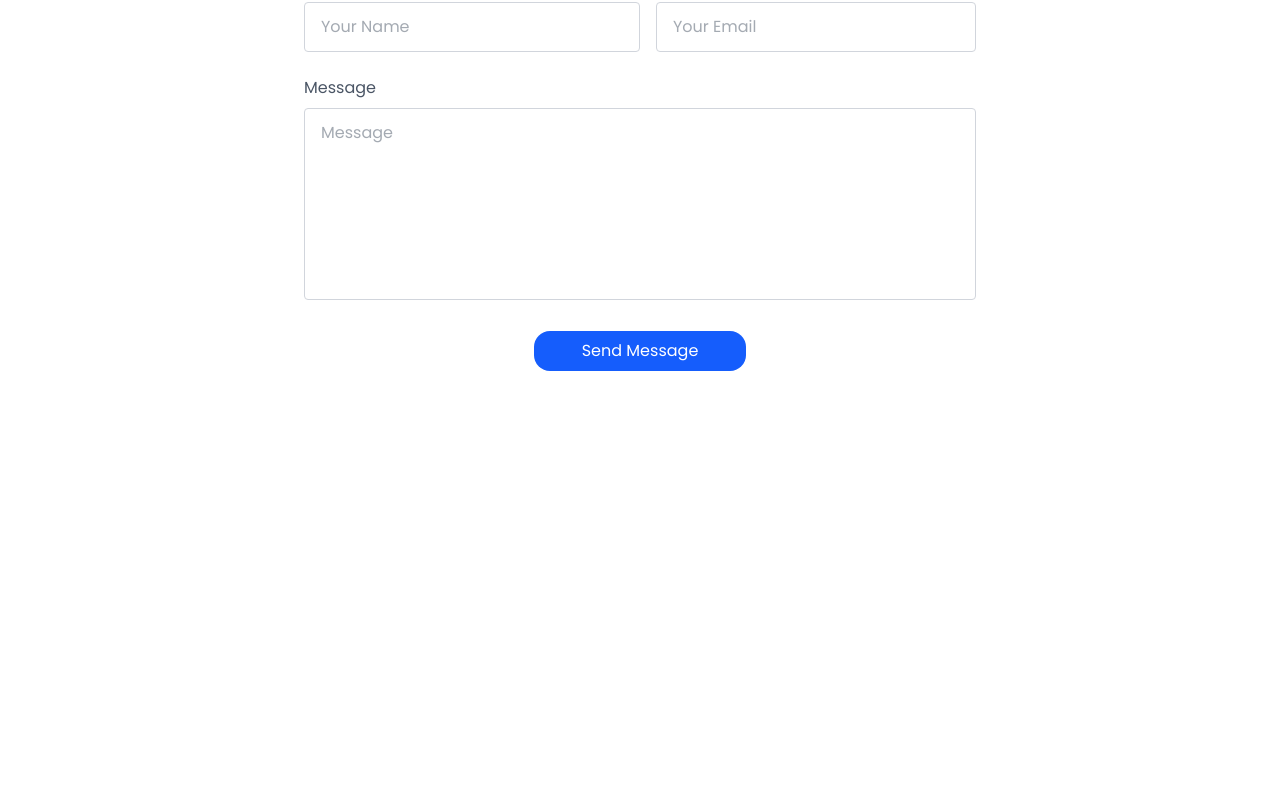
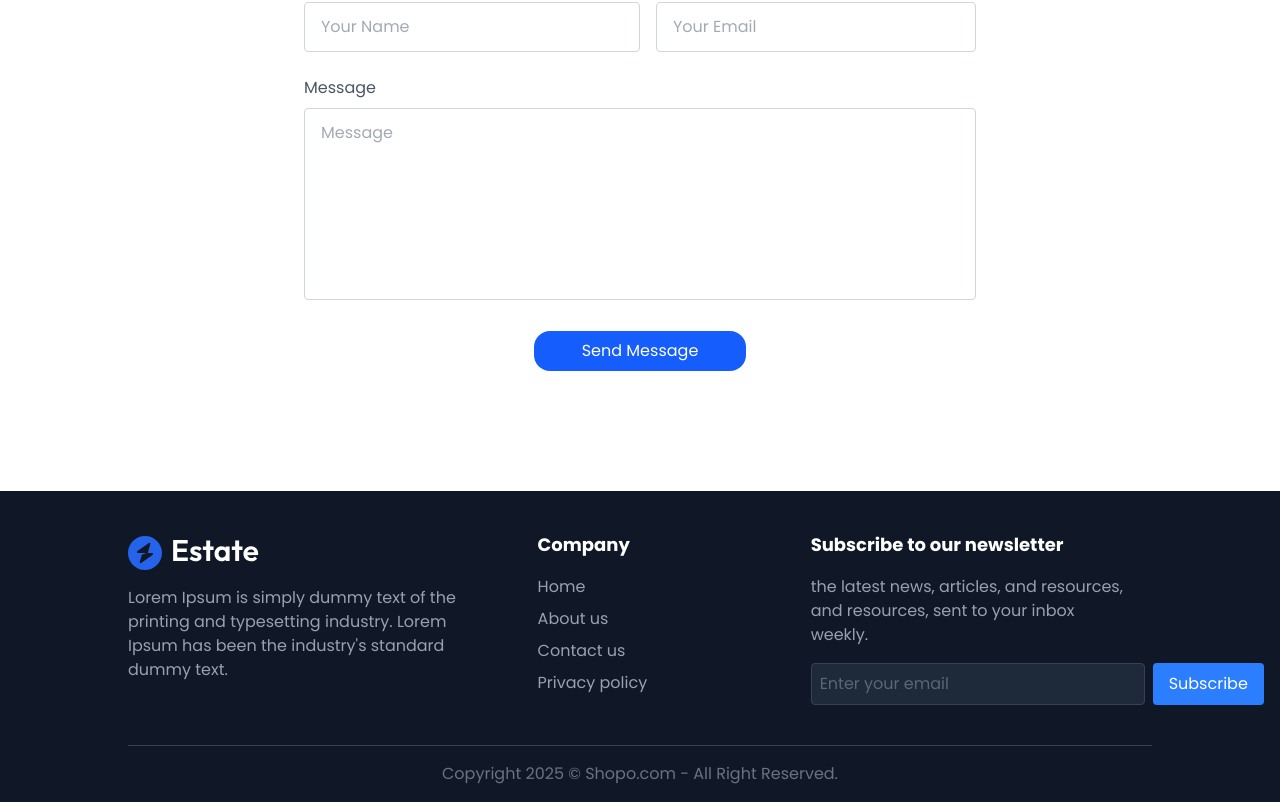
Before and after one commit to la3t0Masoud/Real-state, a React (Vite) app in the folder real-state/: page / in a window 1280 px wide. Shown: the part 3856-4658 px from the top of the page. Before the commit the page ends 4347 px from the top, so only its background shows below. Built offline with nearby package versions, Linux system fonts and the light colour scheme.

Commit message:
Footer ia completed

```diff
--- a/real-state/src/App.jsx
+++ b/real-state/src/App.jsx
@@ -6,6 +6,7 @@
 import Contact from './components/Contact.jsx'
 import { ToastContainer} from 'react-toastify'
 import 'react-toastify/dist/ReactToastify.css'
+import Footer from './components/Footer.jsx'
 
 
 function App() {
@@ -17,6 +18,7 @@
       <Projects/>
       <Testimonails/>
       <Contact/>
+      <Footer/>
     </div>
   )
 }
--- /dev/null
+++ b/real-state/src/components/Footer.jsx
@@ -0,0 +1,48 @@
+import React from 'react'
+import { assets } from '../assets/assets'
+
+const Footer = () => {
+  return (
+    <div className='pt-10 px-4 md:px-20 lg:px-32 bg-gray-900 w-full overflow-hidden' id='Footer'>
+        <div className='flex container mx-auto flex-col md:flex-row justify-between items-start'>
+            <div className='w-full md:w-1/3 mb-8 md:mb-0 '>
+                <img src={assets.logo_dark} alt="" />
+                <p className='mt-4 text-gray-400'>Lorem Ipsum is simply dummy text of the printing and
+                typesetting industry. Lorem Ipsum has been the
+                industry's standard dummy text.</p>
+            </div>
+            <div className='w-full md:w-1/5 mb-8 md:mb-0'>
+                <h3 className='text-white text-lg font-bold mb-4'>
+                    Company
+                </h3>
+                <ul className='flex flex-col gap-2 text-gray-400'>
+                    <a href="#Header" className='hover:text-white'>Home</a>
+                    <a href="#Contact" className='hover:text-white'>About us</a>
+                    <a href="#About" className='hover:text-white'>Contact us</a>
+                    <a href="#" className='hover:text-white'>Privacy policy</a>
+                </ul>
+            </div>
+            <div className='w-full md:w-1/3'>
+                <h3 className='text-white text-lg font-bold mb-4'>
+                    Subscribe to our newsletter
+                </h3>
+                <p className='text-gray-400 mb-4 max-w-80'>
+                    the latest news, articles, and resources, and resources, sent
+                    to your inbox weekly.
+                </p>
+                <div className='flex gap-2'>
+                    <input type="email" placeholder='Enter your email' className='p-2 rounded bg-gray-800 text-gray-400 border border-gray-700 focus:outline-none w-full md:w-auto'/>
+                    <button className='py-2 px-4 rounded bg-blue-500 text-white'>
+                        Subscribe
+                    </button>
+                </div>
+            </div>
+        </div>
+        <div className='border-t border-gray-700 py-4 mt-10 text-center text-gray-500'>
+            Copyright 2025 © Shopo.com - All Right Reserved.
+        </div>
+    </div>
+  )
+}
+
+export default Footer
```
